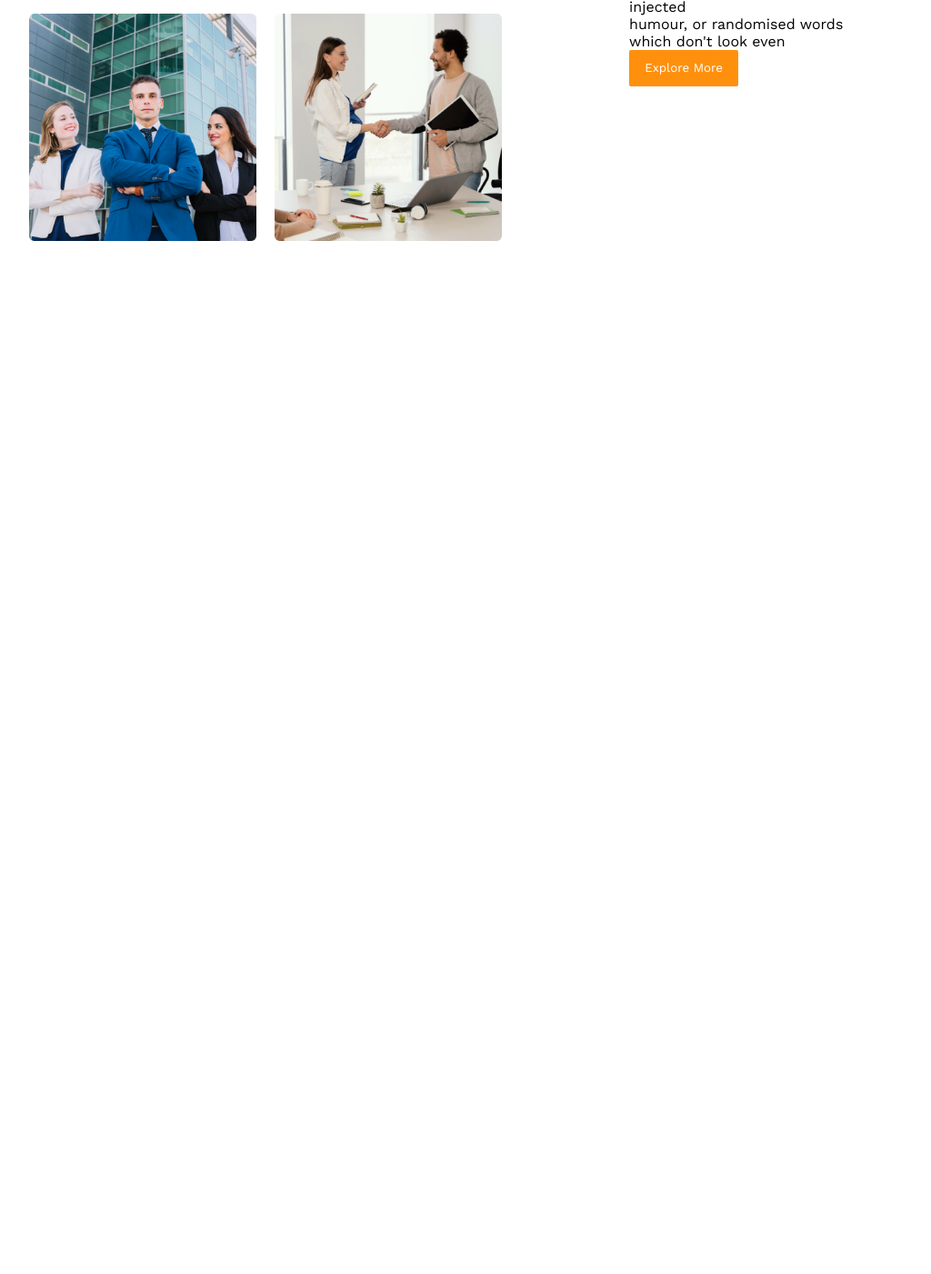
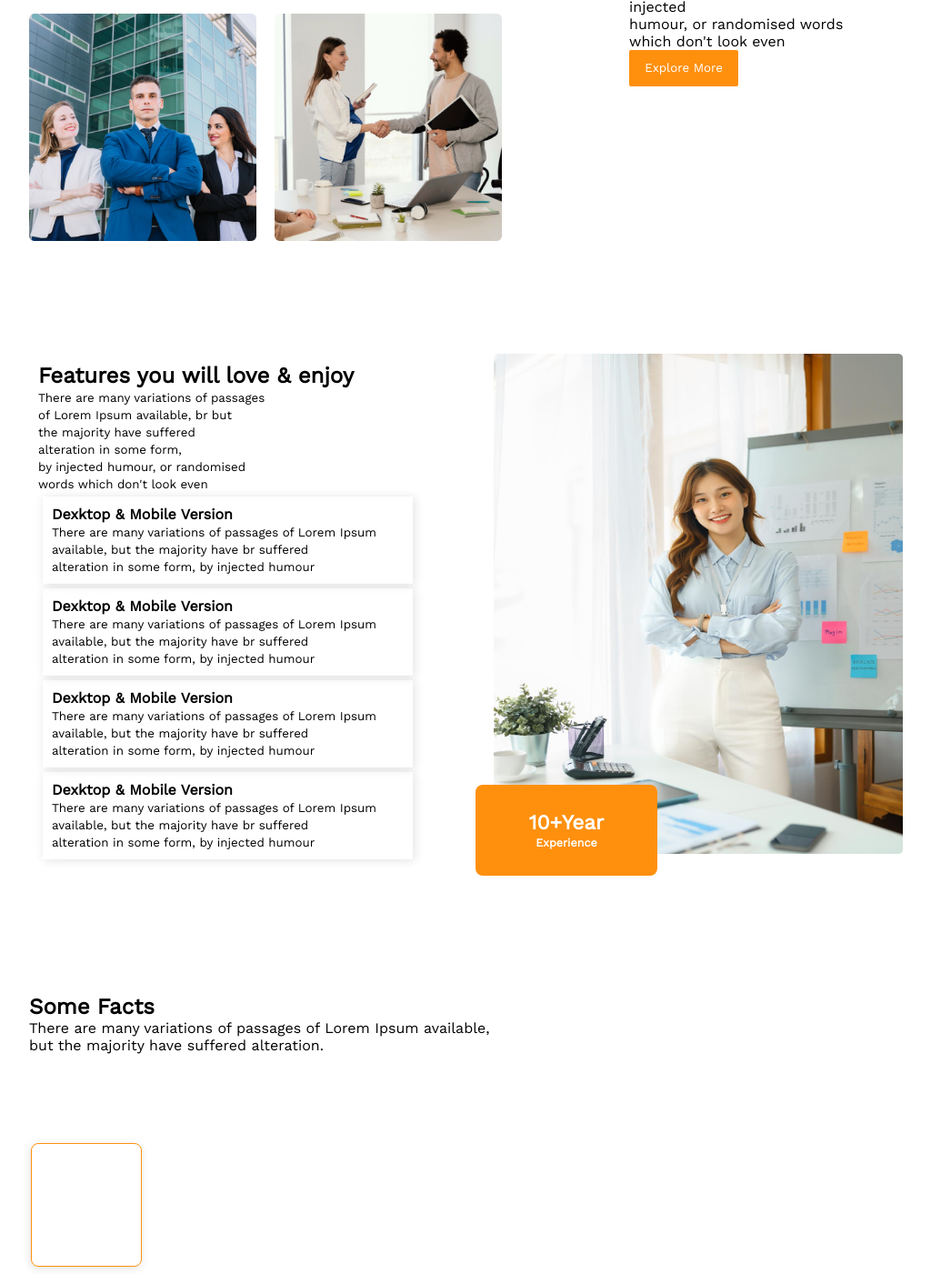
Before and after one commit to mdbelalbs78/architects, a plain HTML site: page index.html in a window 1280 px wide. Shown: the part 1555-2956 px from the top of the page at 91% size, without its empty margins (108-1132 px from the left). Before the commit the page ends 1934 px from the top, so only its background shows below. Drawn offline with nearby package versions, Linux system fonts and the light colour scheme.

Commit message:
featur added

```diff
--- a/index.html
+++ b/index.html
@@ -58,7 +58,7 @@
                                 <img src="./images/team3.png" width="250" height="250" alt="">
                             </div>
                             <div>
-                                <img src="./images/team4.png"  width="250" height="250" alt="">
+                                <img src="./images/team4.png" width="250" height="250" alt="">
                             </div>
                         </div>
                     </div>
@@ -77,6 +77,81 @@
 
             </div>
         </section>
+
+        <!-- Features section  -->
+
+        <section>
+            <div>
+                <div class="features">
+                    <div class="feature">
+                        <h2>Features you will love & enjoy</h2>
+                        <p><small>There are many variations of passages <br> of Lorem Ipsum available, br
+                                but <br> the majority have suffered <br> alteration in some form, <br> by injected
+                                humour, or
+                                randomised <br> words which don't look even</small></p>
+
+                        <div class="box-shadow">
+                            <h4>Dexktop & Mobile Version</h4>
+                            <p><small>There are many variations of passages of Lorem Ipsum <br> available, but the
+                                    majority have br suffered <br> alteration in some form, by injected humour</small>
+                            </p>
+                        </div>
+                        <div class="box-shadow">
+                            <h4>Dexktop & Mobile Version</h4>
+                            <p><small>There are many variations of passages of Lorem Ipsum <br> available, but the
+                                    majority have br suffered <br> alteration in some form, by injected humour</small>
+                            </p>
+                        </div>
+                        <div class="box-shadow">
+                            <h4>Dexktop & Mobile Version</h4>
+                            <p><small>There are many variations of passages of Lorem Ipsum <br> available, but the
+                                    majority have br suffered <br> alteration in some form, by injected humour</small>
+                            </p>
+                        </div>
+                        <div class="box-shadow">
+                            <h4>Dexktop & Mobile Version</h4>
+                            <p><small>There are many variations of passages of Lorem Ipsum <br> available, but the
+                                    majority have br suffered <br> alteration in some form, by injected humour</small>
+                            </p>
+                        </div>
+                    </div>
+
+                    <div>
+
+                    </div>
+                    <div class="featur-img">
+                        <img src="./images/architect.png" width="450" height="550" alt="">
+                        <div class="btn-shop">
+                            <button class="btn-primary2">
+                                <h2>10+Year</h2>
+                                <p><small>Experience</small></p>
+                            </button>
+                        </div>
+                    </div>
+
+                </div>
+            </div>
+        </section>
+        <!-- Some Facts secttion  -->
+
+        <section>
+            <div>
+                <div class="some-facts">
+                    <h2>Some Facts</h2>
+                    <p>There are many variations of passages of Lorem Ipsum available,<br> but the majority have suffered alteration.</p>
+                </div>
+                <div>
+                    <div class="some-fact2">
+                        <div class="some-shadow">
+                            <img src="" alt="">
+
+                            </p>
+                        </div>
+                    </div>
+                </div>
+            </div>
+        </section>
+
     </main>
     <section>
 
--- a/style.css
+++ b/style.css
@@ -84,3 +84,65 @@ nav li{
 .quick-list2{
 
 }
+
+/* features styles  */
+
+.features{
+    margin-left: 120px;
+    margin-bottom: 100px;
+    display: flex;
+}
+.feature{
+    margin: 20px;
+    margin-left: 30px;
+}
+.box-shadow{
+    padding: 10px;
+    box-shadow: 2px 1px 10px #2222;
+    width: 100%;
+    margin: 5px;
+}
+.featur-img{
+    margin-left: 84px;
+    padding: 10px;
+}
+.btn-primary2{
+    color: #FFFFFF;
+    background: #FF900E;
+    border-radius: 8px;
+    border: none;
+    width: 200px;
+    height: 100px;
+    font-weight: 700;
+    font-size: 15px;
+}
+.btn-shop{
+   margin-top: -80px;
+   position: relative;
+   margin-left: -20px;
+}
+
+/* some-facts styles  */
+
+.some-facts{
+    margin-left: 120px;
+    margin-bottom: 70px;
+    padding: 20px;
+}
+.some-shadow{
+
+    padding: 10px;
+    box-shadow: 2px 1px 10px #2222;
+    width: 10%;
+    height: 100px;
+    margin: 5px;
+
+    border: 1px solid #FF900E;
+    border-radius: 8px;
+    transform: rotate(90deg);
+}
+
+.some-fact2{
+    margin-left: 120px;
+    padding: 10px;
+}
```
Lines whose indentation alone changed are shown as unchanged.
